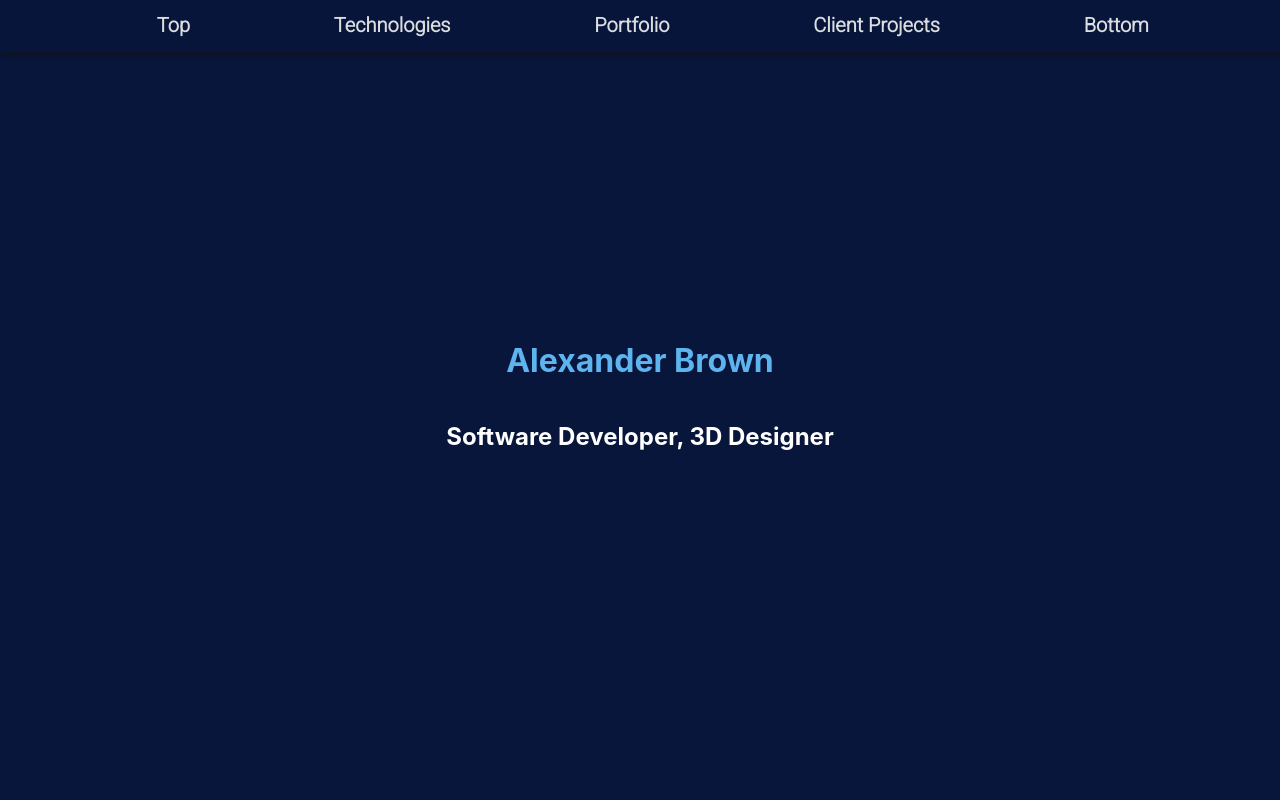
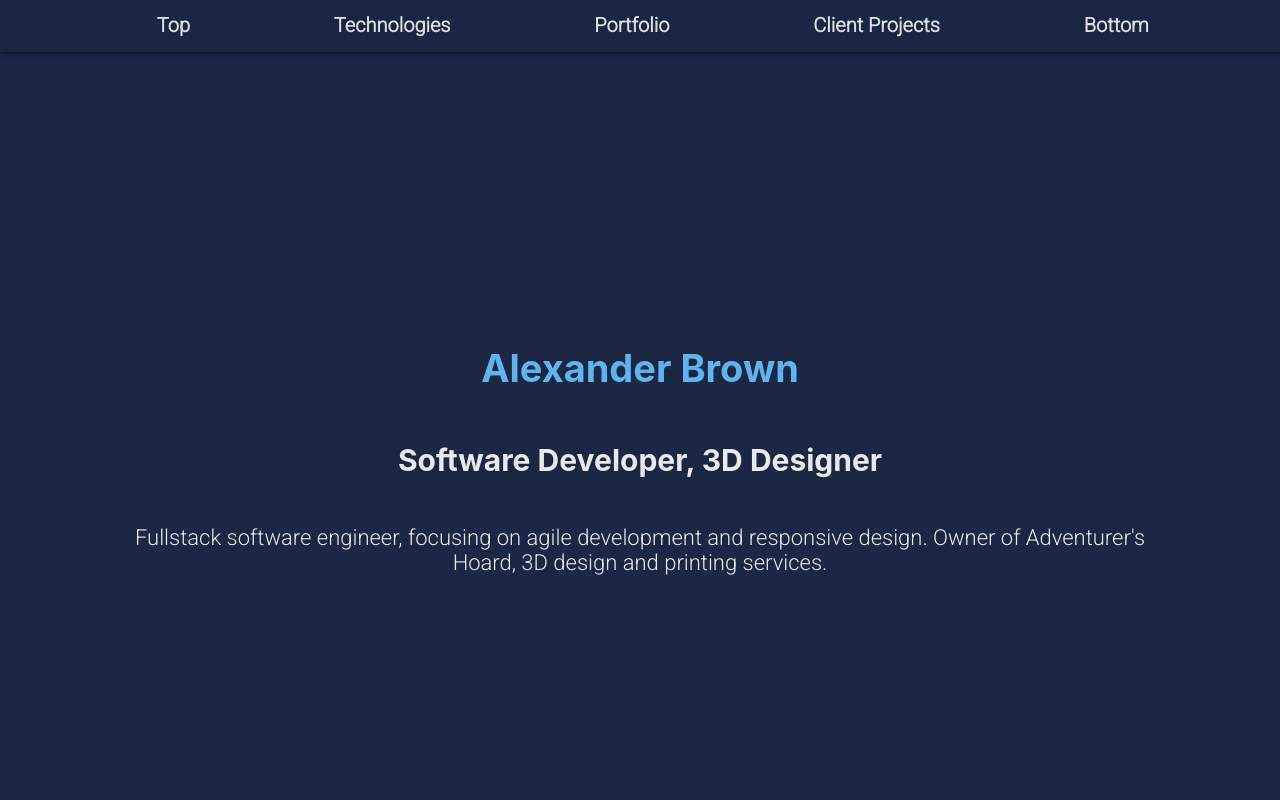
Before and after one commit to AlexBrown4020/dev-portfolio, a React (Create React App) app: page / in a window 1280 px wide. Shown: the top 800 px of the page. Built offline with nearby package versions, Linux system fonts and the light colour scheme.

Commit message:
Feat: Change main banner content

```diff
--- a/src/App.css
+++ b/src/App.css
@@ -1,5 +1,5 @@
 body {
-  background-color: #08163c;
+  background-color: #1c2743;
   height: 100vh;
 }
 
--- a/src/components/banner/Banner.js
+++ b/src/components/banner/Banner.js
@@ -5,6 +5,9 @@ export default function Banner () {
         <main>
             <h1 id='dev-name'>Alexander Brown</h1>
             <h2 className='dev-description'>Software Developer, 3D Designer</h2>
+            <div id='dev-paragraph-container'>
+                <p id='dev-paragraph'>Fullstack software engineer, focusing on agile development and responsive design. Owner of Adventurer's Hoard, 3D design and printing services. </p>
+            </div>
         </main>
     )
 }
--- a/src/components/banner/banner.css
+++ b/src/components/banner/banner.css
@@ -9,8 +9,21 @@ main {
 
 #dev-name {
     color: rgb(93, 180, 239);
+    font-size: 38px;
 }
 
 .dev-description {
-    color: white;
+    color: rgb(233, 233, 233);
+    text-align:center;
+    font-size: 30px;
 }
+
+#dev-paragraph-container {
+    width: 80%;
+    text-align: justify;
+}
+
+#dev-paragraph {
+    text-align:center;
+    font-size: 22px;
+}
--- a/src/components/navbar/navbar.css
+++ b/src/components/navbar/navbar.css
@@ -4,8 +4,8 @@
     display: flex;
     align-items: center;
     justify-content: space-evenly;
-    background-color: #08163c;
-    box-shadow: 2px 2px 6px rgb(19, 19, 19);
+    background-color: #1c2743;
+    box-shadow: 1px 1px 4px rgb(19, 19, 19);
     padding: 1%;
     opacity: 95%;
 }
```
